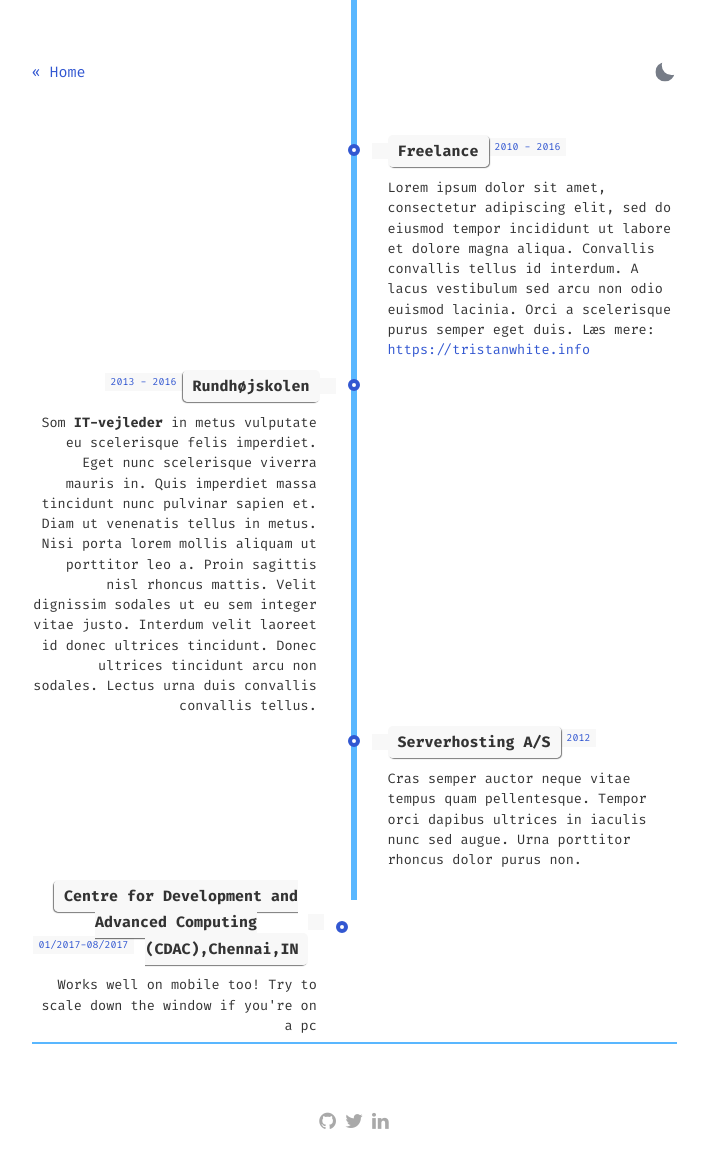
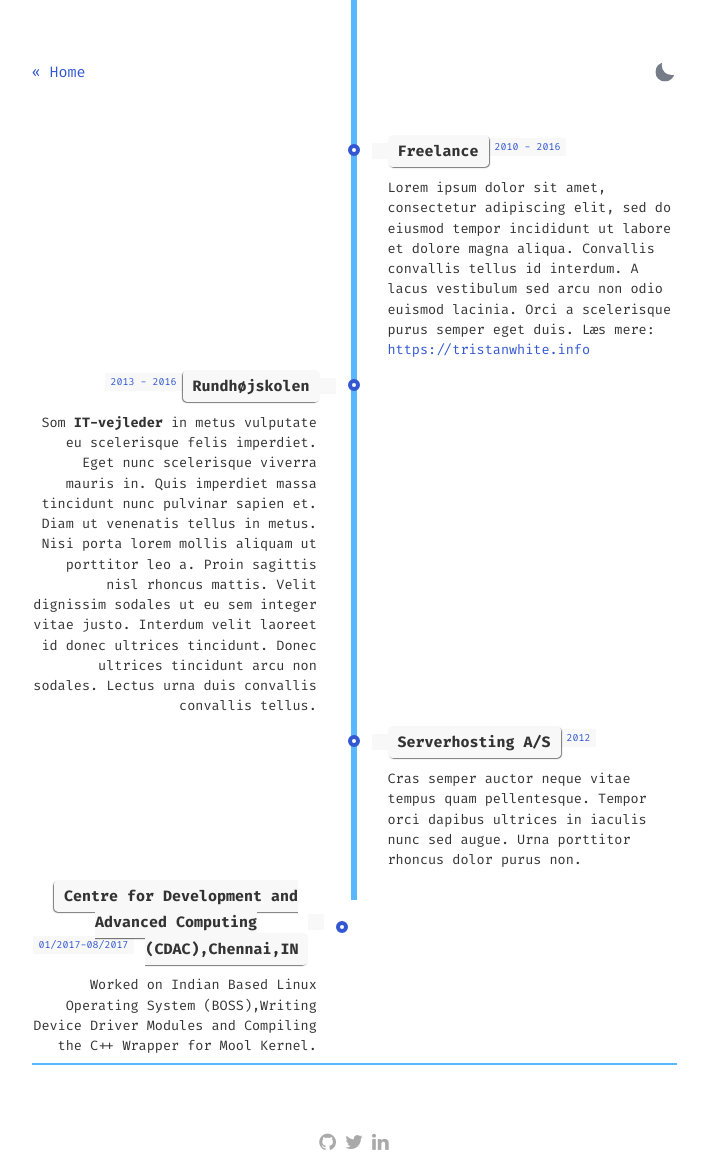
Before and after one commit to yashomer1994/yashomer1994.github.io, a Jekyll site: the page built from about.html, in a window 1280 px wide. Shown: the whole page, without its empty margins (286-991 px from the left). Built offline with Jekyll 4.4.1, drawn with Linux system fonts in a browser that asks for light colours.

Commit message:
Update about.html

```diff
--- a/about.html
+++ b/about.html
@@ -64,7 +64,7 @@ layout: about
                     <span class="time-wrapper"><span class="time">01/2017-08/2017</span></span>
                 </div>
                 <div class="desc">
-                    Works well on mobile too! Try to scale down the window if you're on a pc
+                    Worked on Indian Based Linux Operating System (BOSS),Writing Device Driver Modules and Compiling the C++ Wrapper for Mool Kernel.
                 </div>
             </div>
         </li>
```
